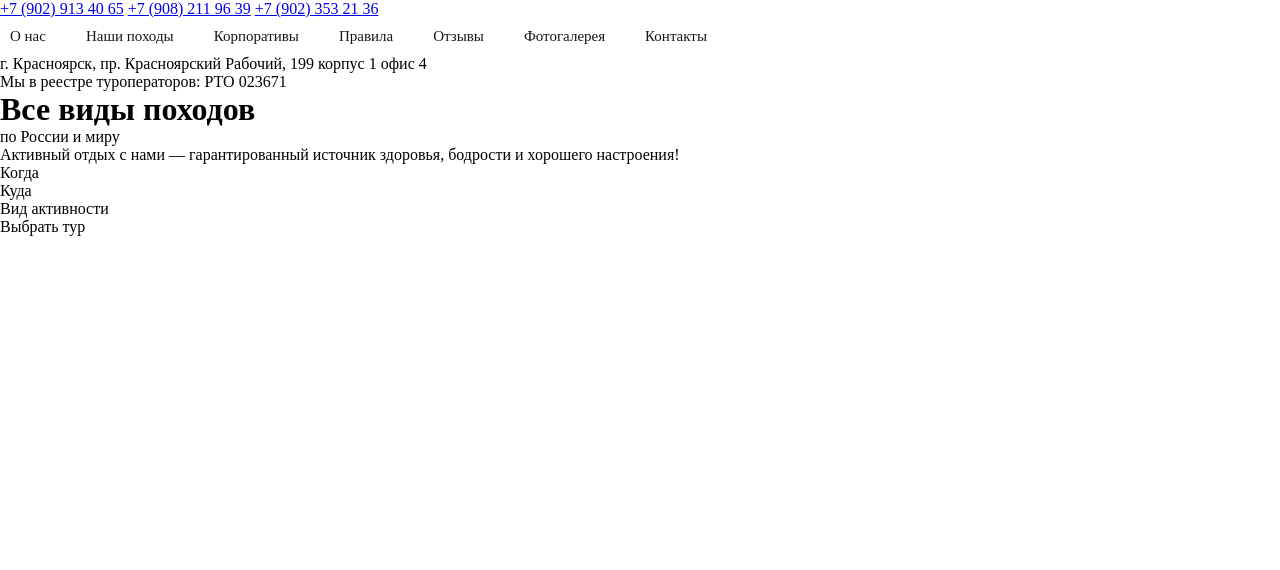
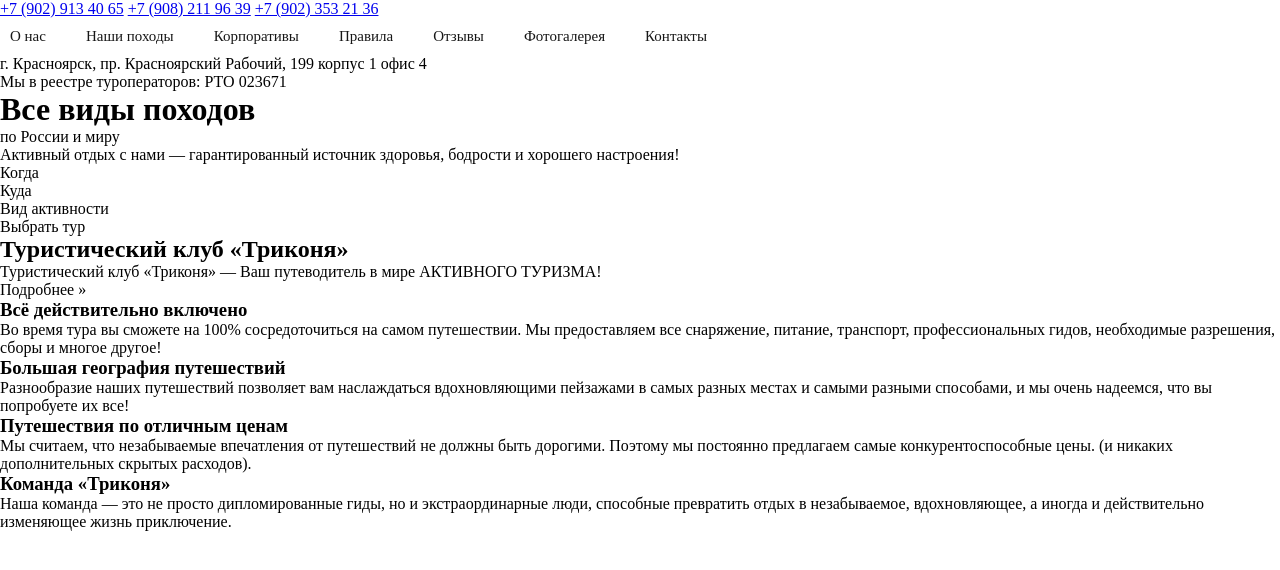
Before and after one commit to vmnekrasovv/3konya, a plain HTML site: page app/index.html in a window 1280 px wide. Drawn offline with Linux system fonts and the light colour scheme.

Commit message:
Накидал разметку под section-about

```diff
--- a/app/index.html
+++ b/app/index.html
@@ -81,6 +81,63 @@
 
 		</header> <!-- /header -->
 
+
+		<main class="main-content">
+
+			<div class="section section-about">
+
+				<div class="container">
+
+					<div class="section__left">
+						<h2 class="section__title">Туристический клуб <span>«Триконя»</span></h2>
+					</div>
+
+					<div class="section__right">
+						<div class="section-about__text">
+							Туристический клуб «Триконя» — Ваш путеводитель в мире АКТИВНОГО ТУРИЗМА!
+						</div>
+						<a class="read-more">Подробнее »</a>
+					</div>
+
+					<div class="about-list">
+
+						<div class="about-list__item">
+							<h3 class="about-list__title">Всё действительно включено</h3>
+							<p class="about-list__text">
+								Во время тура вы сможете на 100% сосредоточиться на самом путешествии. Мы предоставляем все снаряжение, питание, транспорт, профессиональных гидов, необходимые разрешения, сборы и многое другое!
+							</p>
+						</div> <!-- about-list__item -->
+
+						<div class="about-list__item">
+							<h3 class="about-list__title">Большая география путешествий</h3>
+							<p class="about-list__text">
+								Разнообразие наших путешествий позволяет вам наслаждаться вдохновляющими пейзажами в самых разных местах и самыми разными способами, и мы очень надеемся, что вы попробуете их все!
+							</p>
+						</div> <!-- about-list__item -->
+
+						<div class="about-list__item">
+							<h3 class="about-list__title">Путешествия по отличным ценам</h3>
+							<p class="about-list__text">
+								Мы считаем, что незабываемые впечатления от путешествий не должны быть дорогими. Поэтому мы постоянно предлагаем самые конкурентоспособные цены. (и никаких дополнительных скрытых расходов).
+							</p>
+						</div> <!-- about-list__item -->
+
+						<div class="about-list__item">
+							<h3 class="about-list__title">Команда «Триконя»</h3>
+							<p class="about-list__text">
+								Наша команда — это не просто дипломированные гиды, но и экстраординарные люди, способные превратить отдых в незабываемое, вдохновляющее, а иногда и действительно изменяющее жизнь приключение.
+							</p>
+						</div> <!-- about-list__item -->
+
+					</div> <!-- /about-list -->
+
+				</div> <!-- /container -->
+
+			</div> <!-- /section-about -->
+
+
+		</main> <!-- /main-content -->
+
 	</div> <!-- /page -->
 
 </body>
```
